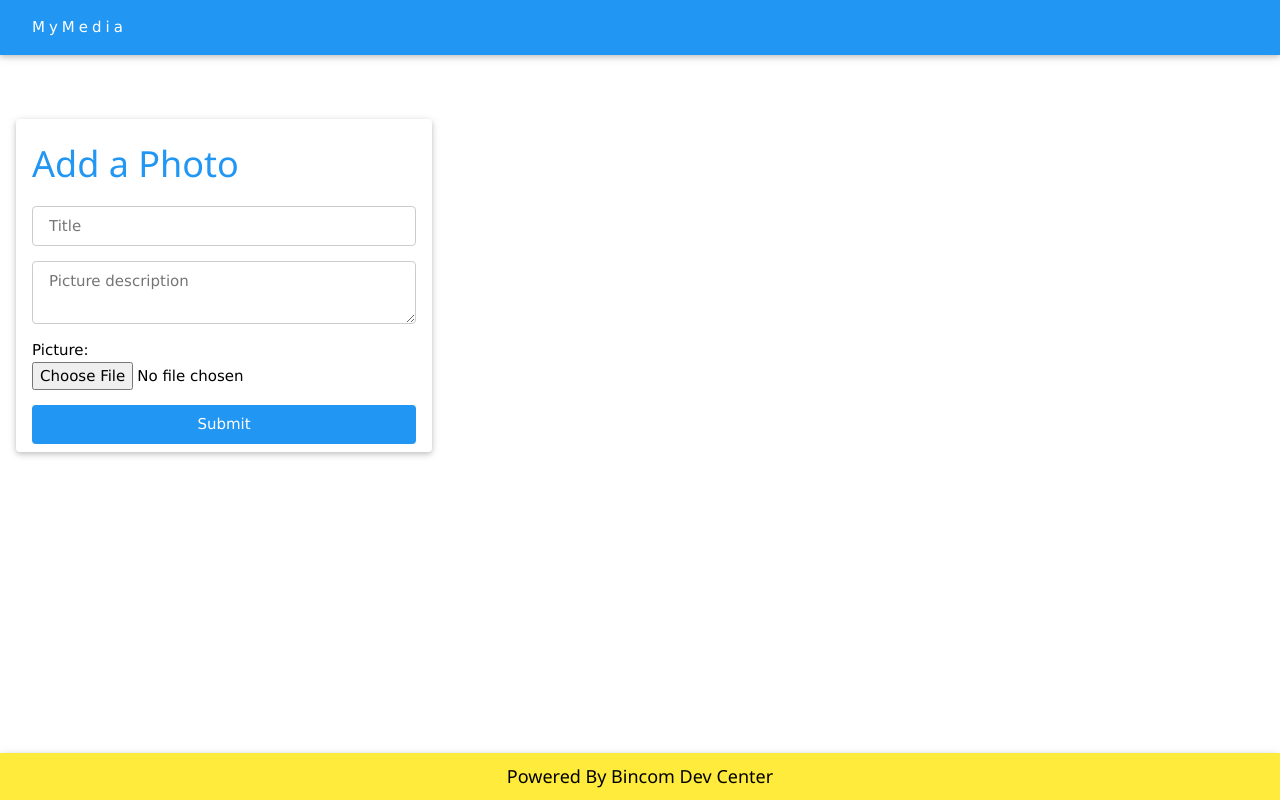
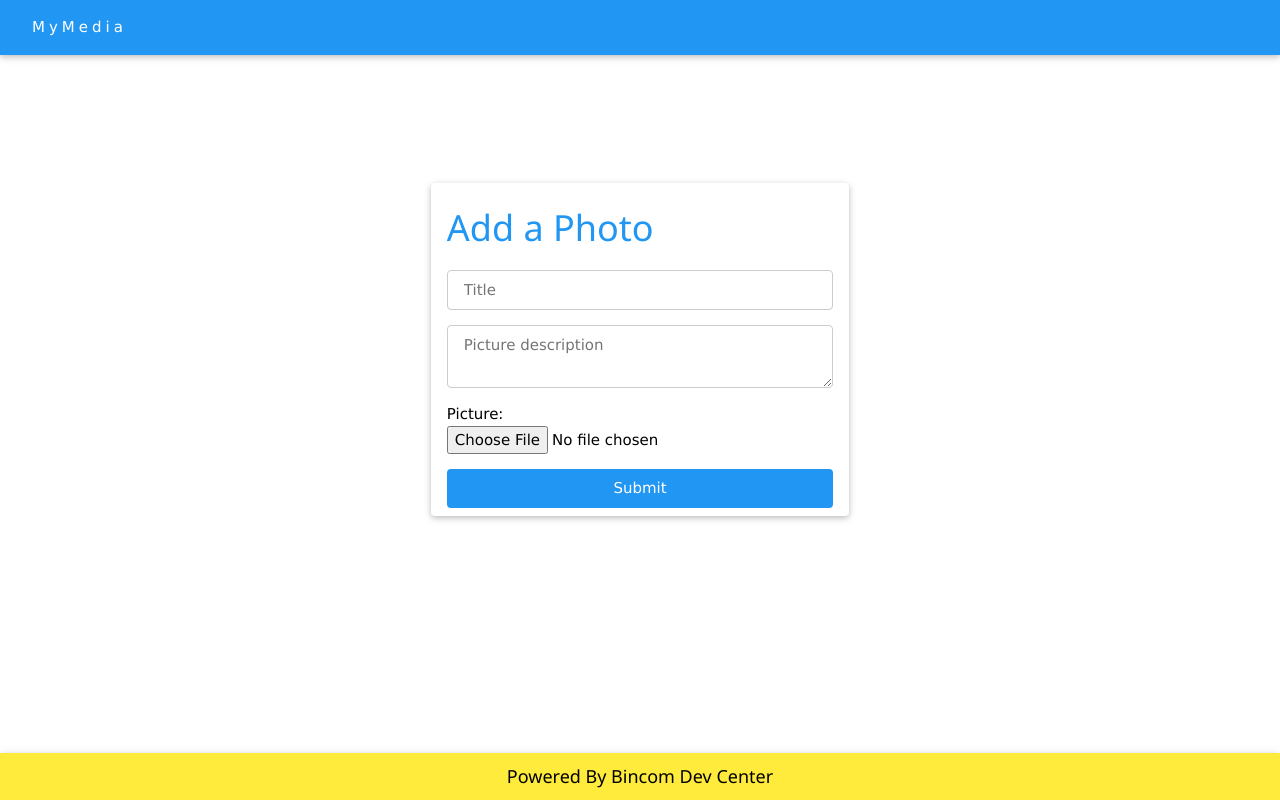
Before and after one commit to musaaj/MyMedia, a Django app: page /add_photo/ in a window 1280 px wide. Run offline with Django 4.2, Linux system fonts and the light colour scheme; some libraries are stand-ins or nearby versions.

Commit message:
Auto Commit

```diff
--- a/musaaj/templates/photo_form.html
+++ b/musaaj/templates/photo_form.html
@@ -1,10 +1,15 @@
 {% extends 'base.html' %}
+{% load static %}
 
-{% block title %}Add Photo{% endblock %}
+{% block title %}Add Photo{% endblock title %}
+
+{% block css %}
+	<link rel="stylesheet" href="{% static 'custom_style.css' %}">
+{% endblock css%}
 
 {% block content %}
-	<div class="w3-row">
-  	<form class="w3-padding w3-col w3-third w3-card w3-round" method="post" enctype="multipart/form-data" style="width:100">
+	<div class="row w3-padding-64">
+  	<form class="w3-padding w3-card w3-round" method="post" enctype="multipart/form-data" style="width:100">
     	<h1 class="w3-text-blue">Add a Photo</h1>
 			{% csrf_token %}
     	{{ form.as_p }}
```
